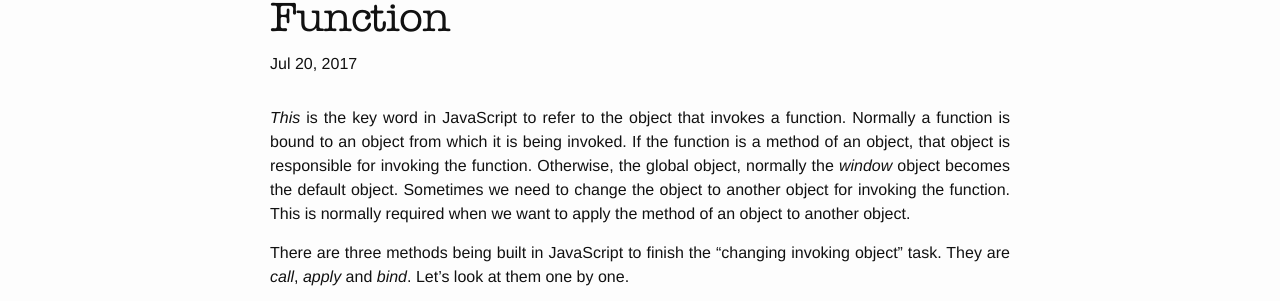
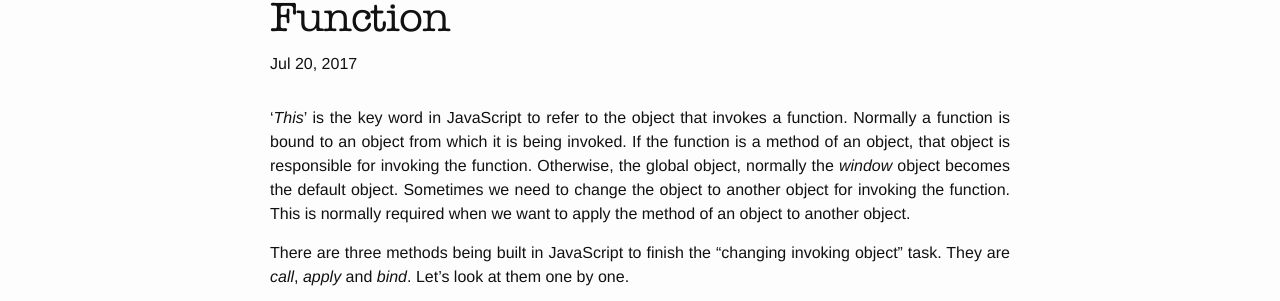
Before and after one commit to eepgxxy/eepgxxy.github.io, a Jekyll site: the page built from _posts/blog/2017-07-20-changing-this.markdown, in a window 1280 px wide. Shown: the part 139-440 px from the top of the page. Built offline with Jekyll 4.4.1, drawn with Linux system fonts in a browser that asks for light colours; comment, search, counter and statistics services are not loaded.

```diff
--- a/_posts/blog/2017-07-20-changing-this.markdown
+++ b/_posts/blog/2017-07-20-changing-this.markdown
@@ -6,7 +6,7 @@ categories: blog
 id: 40
 ---
 
-*This* is the key word in JavaScript to refer to the object that invokes a function. Normally a function is bound to an object from which it is being invoked. If the function is a method of an object, that object is responsible for invoking the function. Otherwise, the global object, normally the *window* object becomes the default object. Sometimes we need to change the object to another object for invoking the function. This is normally required when we want to apply the method of an object to another object.
+'*This*' is the key word in JavaScript to refer to the object that invokes a function. Normally a function is bound to an object from which it is being invoked. If the function is a method of an object, that object is responsible for invoking the function. Otherwise, the global object, normally the *window* object becomes the default object. Sometimes we need to change the object to another object for invoking the function. This is normally required when we want to apply the method of an object to another object.
 
 There are three methods being built in JavaScript to finish the "changing invoking object" task. They are *call*, *apply* and *bind*. Let's look at them one by one.
 
```
